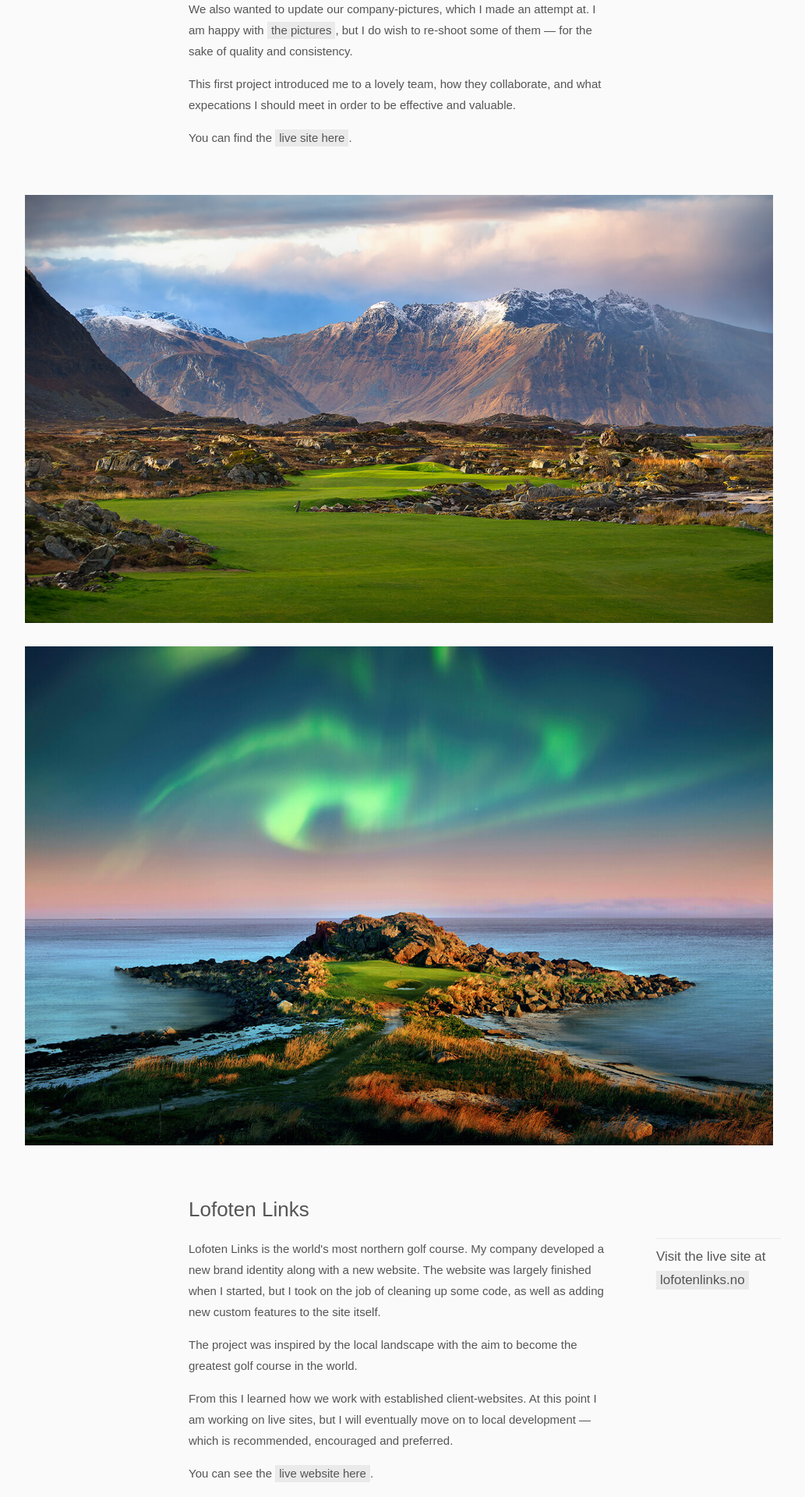
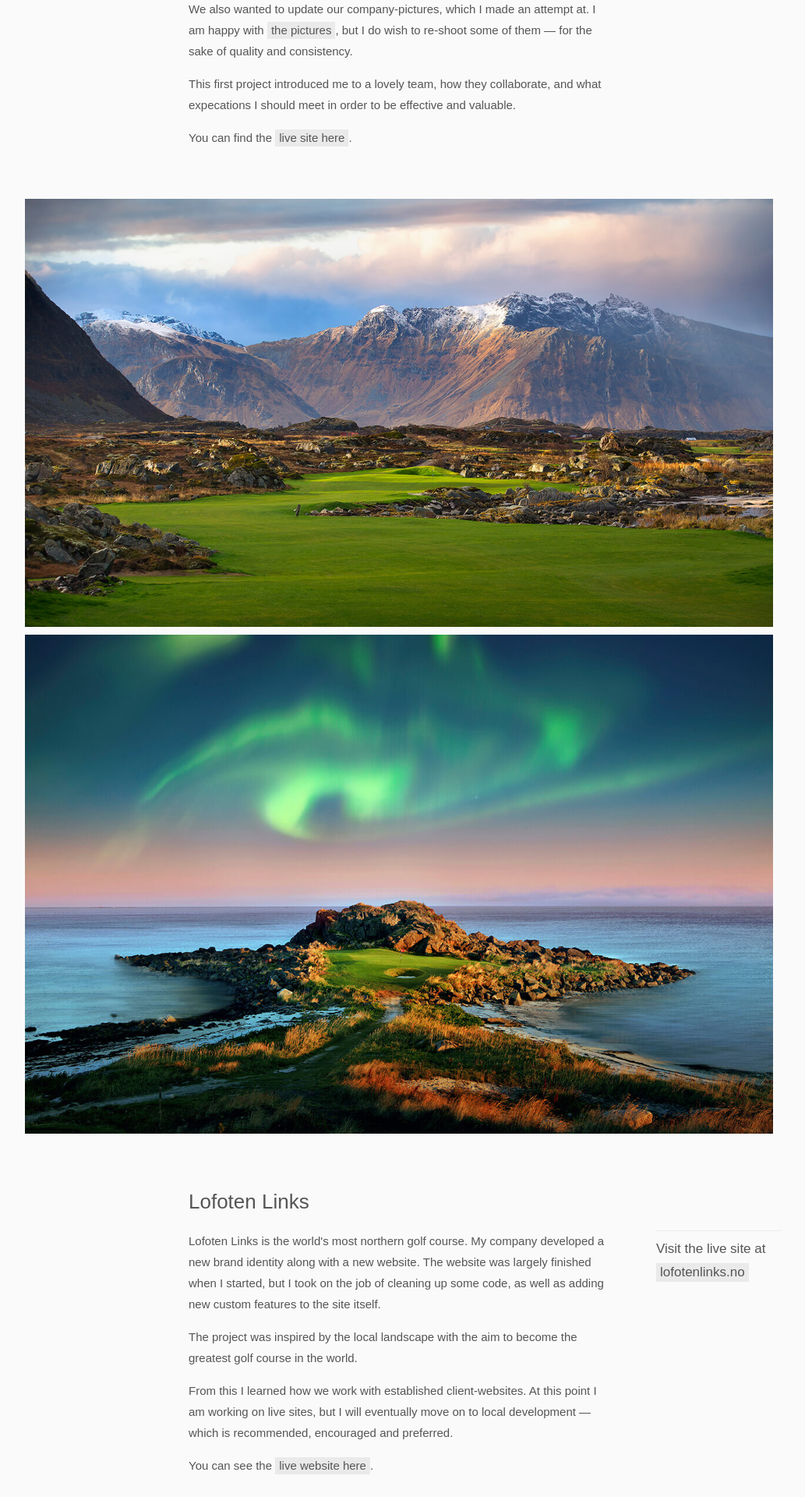
Before and after one commit to partcoffee/uni, a Jekyll site: the page built from _case/projects.md, in a window 1280 px wide. Shown: the part 1328-3248 px from the top of the page at 78% size, without its empty margins (128-1161 px from the left). Built offline with Jekyll 4.4.1, drawn with Linux system fonts in a browser that asks for light colours.

Commit message:
replaced images for work placement

```diff
--- a/_case/projects.md
+++ b/_case/projects.md
@@ -28,8 +28,14 @@
 <div class="div"></div>
 
 {::nomarkdown}
-<img src="../img/riktigspor/lofoten2.jpg" alt="Mountains in Lofoten">
-<img src="../img/riktigspor/lofoten1.jpg" alt="Lofoten Link brand material">
+<div class="grid">
+	<div class="col-100 full-width">
+		<img src="../img/riktigspor/lofoten2.jpg" alt="Mountains in Lofoten">
+	</div>
+	<div class="col-100 full-width">
+		<img src="../img/riktigspor/lofoten1.jpg" alt="Lofoten Link brand material">
+	</div>
+</div>
 {:/}
 
 <div class="div"></div>
```
Also changed, not shown: _case/riktigspor.md (+3 -3 lines), img/riktigspor/business-card.jpg, img/riktigspor/space.jpg (added), img/riktigspor/space2.jpg (added), 5 other files.
